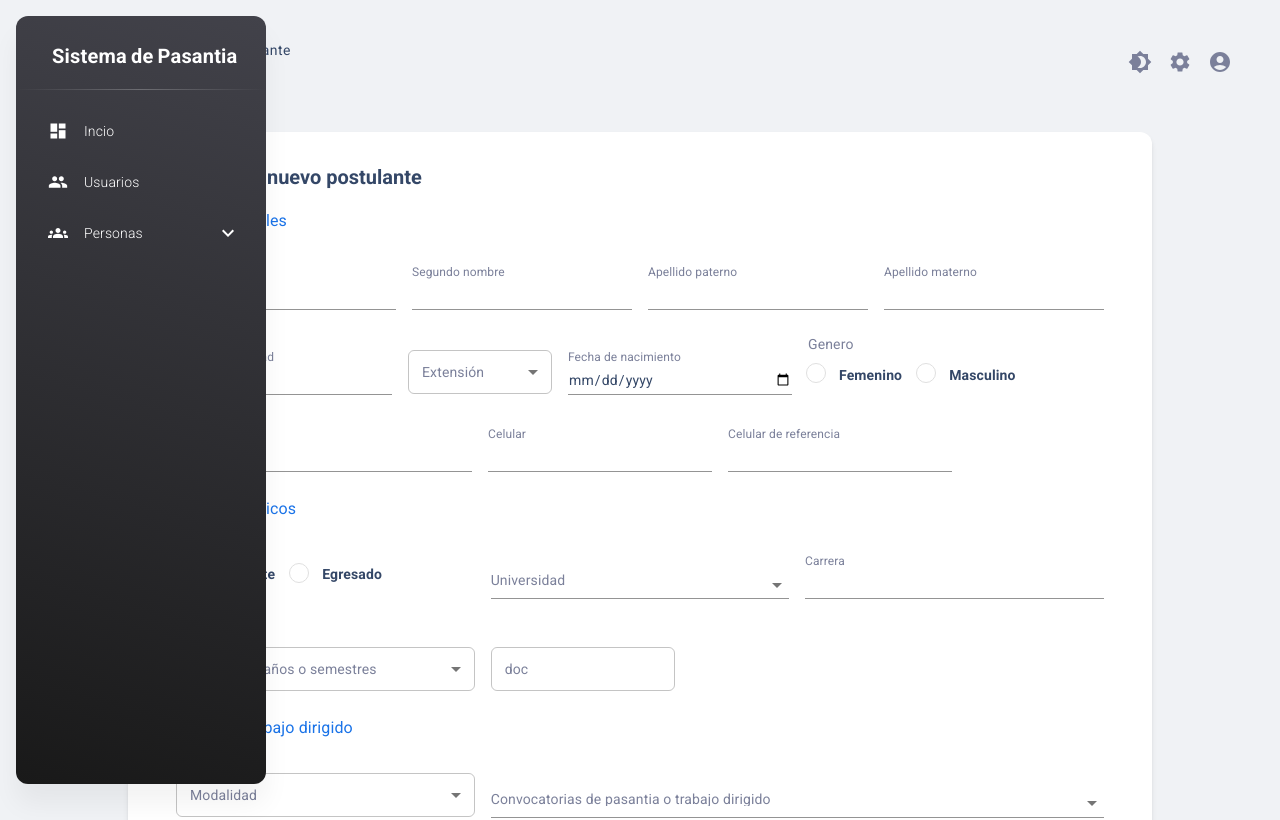
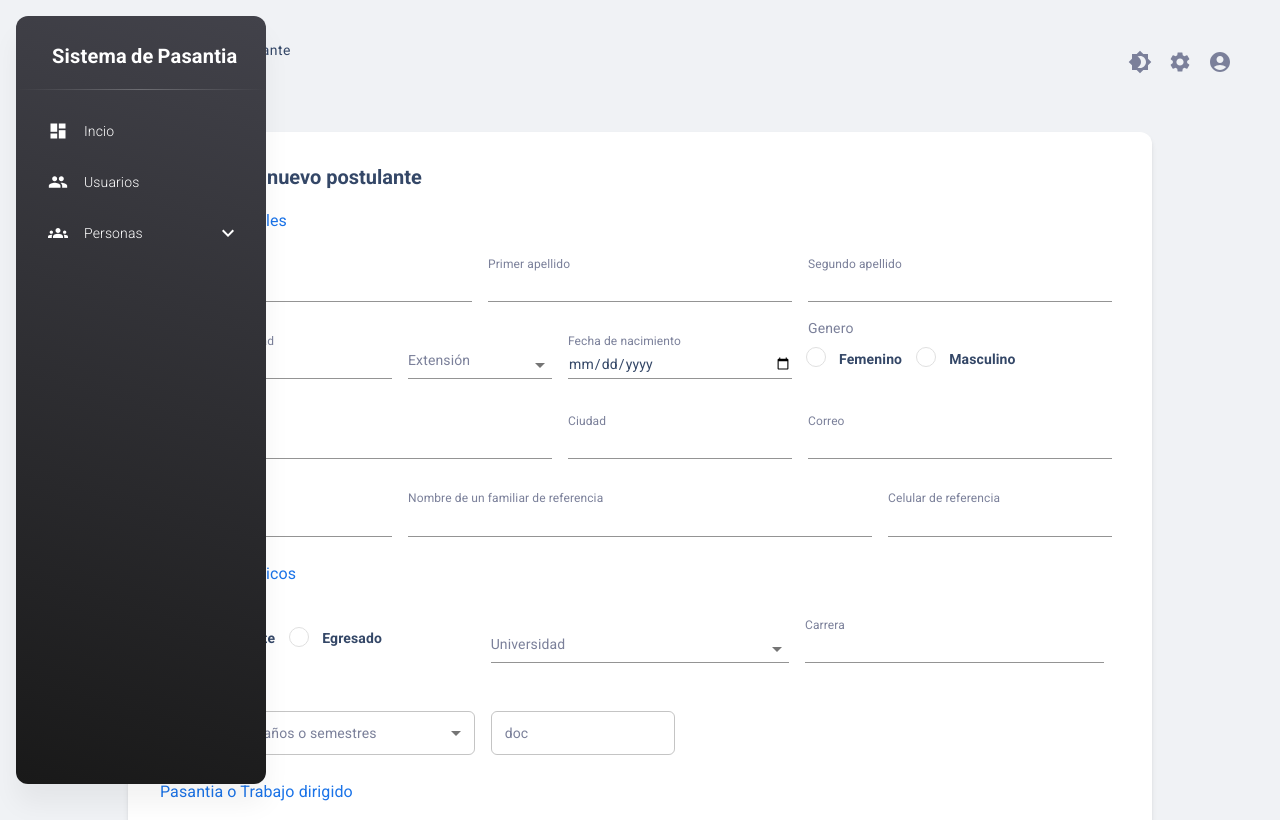
Before and after one commit to SadgamS/pasantia-frontend-v, a React (Vite) app: page /postulantes/crearPostulante in a window 1280 px wide. Shown: the top 820 px of the page. Built offline with nearby package versions, Linux system fonts and the light colour scheme.

Commit message:
modified

```diff
--- a/package.json
+++ b/package.json
@@ -21,7 +21,6 @@
     "react": "^18.2.0",
     "react-dom": "^18.2.0",
     "react-hook-form": "^7.31.3",
-    "react-mui-fileuploader": "^0.2.0",
     "react-router-dom": "^6.3.0",
     "yup": "^0.32.11"
   },
--- a/src/pasantia/pages/personas/postulantes/CrearPostulante.jsx
+++ b/src/pasantia/pages/personas/postulantes/CrearPostulante.jsx
@@ -2,9 +2,9 @@ import { LoadingButton } from '@mui/lab';
 import {
   Autocomplete,
   Button,
-  Card,
   FormControl,
   FormControlLabel,
+  FormHelperText,
   FormLabel,
   Grid,
   InputLabel,
@@ -18,22 +18,37 @@ import {
 import { Link } from 'react-router-dom';
 import SaveIcon from '@mui/icons-material/Save';
 import { FormLayout } from '../../../../layouts/FormLayout';
-import DashboardLayout from '../../../../layouts/layoutContainers/DashboardLayout';
 import MDBox from '../../../../theme/components/MDBox';
 import MDTypography from '../../../../theme/components/MDTypography';
 
-import FileUpload from "react-mui-fileuploader"
+import * as yup from "yup";
+import { yupResolver } from '@hookform/resolvers/yup';
+import { useForm, Controller } from "react-hook-form";
 
 export const CrearPostulante = () => {
-  const handleFileUploadError = (error) => {
-    // Do something...
-    console.log(error)
-  }
 
-  const handleFilesChange = (files) => {
-    // Do something...
-    console.log(files)
-  }
+  const schema = yup.object({
+    nombres: yup.string().required("Ingresa un nombre").matches(/^[a-zA-Z ]*$/,"Solo puede introducir letras"),
+    primer_apellido: yup.string().required("Ingresa un apellido").matches(/^[a-zA-Z ]*$/,"Solo puede introducir letras"),
+    segundo_apellido: yup.string().matches(/^[a-zA-Z ]*$/,"Solo puede introducir letras"),
+    ci: yup.string().required("Ingresa un carnet de identidad").min(5,"Minimo 5 caracteres"),
+    extension: yup.string().required("Selecciona un departamento"),
+    fecha_nacimiento: yup.date().max(new Date(),"asd"),
+  }).required()
+
+  const { control, handleSubmit, formState: {errors}} = useForm({
+    mode: "onChange",
+    defaultValues:{
+      nombres: '',
+      primer_apellido: '',
+      segundo_apellido: '',
+      ci: '',
+      extension: '',
+      fecha_nacimiento: ''
+    },
+    resolver: yupResolver(schema)
+  });
+  const onSubmit = data => console.log(data)
   return (
     <FormLayout>
       <Grid container mt={1}>
@@ -50,72 +65,131 @@ export const CrearPostulante = () => {
           </MDTypography>
         </Grid>
       </Grid>
-      <MDBox component="form" role="form">
-        <Grid container mt={0} spacing={2} p={2}>
-          <Grid item xs={12} sm={6} md={6} lg={3}>
+      <MDBox component="form" role="form" onSubmit={handleSubmit(onSubmit)}>
+        <Grid container mt={0} spacing={2} p={1}>
+          <Grid item xs={12} sm={6} md={4} lg={4}>
+            <Controller
+              name="nombres"
+              control={control}
+              render={({field: {onChange, value}, formState:{error}}) => (
                 <TextField
+                  onChange={onChange}
+                  value={value}
                   variant="standard"
                   InputLabelProps={{
                     shrink: true,
                   }}
-              label="Primer nombre"
+                  error={!!error}
+                  helperText={error ? error.message : null}
+                  label="Nombres"
+                  autoComplete="off"
                   fullWidth
                 />
+              )}
+            />
+
           </Grid>
-          <Grid item xs={12} sm={6} md={6} lg={3}>
+          <Grid item xs={12} sm={6} md={4} lg={4}>
+            <Controller
+              name="primer_apellido"
+              control={control}
+              render={({field: {onChange, value}, fieldState: {error}}) => (
                 <TextField
+                  onChange={onChange}
+                  value={value}
                   variant="standard"
                   InputLabelProps={{
                     shrink: true,
                   }}
-              label="Segundo nombre"
+                  error={!!error}
+                  helperText={error ? error.message : null}
+                  label="Primer apellido"
+                  autoComplete="off"
                   fullWidth
                 />
+              )}
+            />
           </Grid>
-          <Grid item xs={12} sm={6} md={6} lg={3}>
+          <Grid item xs={12} sm={6} md={4} lg={4}>
+          <Controller
+              name="segundo_apellido"
+              control={control}
+              render={({field: {onChange, value}, fieldState: {error}}) => (
                 <TextField
+                  onChange={onChange}
+                  value={value}
                   variant="standard"
                   InputLabelProps={{
                     shrink: true,
                   }}
-              label="Apellido paterno"
+                  error={!!error}
+                  helperText={error ? error.message : null}
+                  label="Segundo apellido"
+                  autoComplete="off"
                   fullWidth
                 />
-          </Grid>
-          <Grid item xs={12} sm={6} md={6} lg={3}>
-            <TextField
-              variant="standard"
-              InputLabelProps={{
-                shrink: true,
-              }}
-              label="Apellido materno"
-              fullWidth
+              )}
             />
           </Grid>
         </Grid>
         <Grid container mt={0} spacing={2} p={1}>
           <Grid item xs={8} sm={7} md={5} lg={3}>
+            <Controller
+              name="ci"
+              control={control}
+              render={({field: {onChange, value}, fieldState: {error}}) => (
                 <TextField
+                  onChange={onChange}
+                  value={value}
                   variant="standard"
-              label="Carnet de identidad"
                   InputLabelProps={{
                     shrink: true,
                   }}
+                  error={!!error}
+                  helperText={error ? error.message : null}
+                  label="Carnet de identidad"
+                  autoComplete="off"
                   fullWidth
+                />
+              )}
             />
           </Grid>
           <Grid item xs={4} sm={5} md={3} lg={2}>
-            <FormControl  fullWidth>
+            <FormControl variant="standard" fullWidth error={!!errors.extension}>
               <InputLabel id="ext">Extensión</InputLabel>
-              <Select   labelId="ext" label="Extension">
-                <MenuItem >La Paz</MenuItem>
-                <MenuItem >Santa Cruz</MenuItem>
-                <MenuItem >PTS</MenuItem>
+            <Controller
+              name="extension"
+              control={control}
+              render={({field:{onChange, value}})=>(
+              <Select
+                onChange={onChange}
+                value={value}
+                labelId="ext"
+                label="Extension"
+              >
+                <MenuItem value={"La Paz"}>La Paz</MenuItem>
+                <MenuItem value={"Santa Cruz"}>Santa Cruz</MenuItem>
+                <MenuItem value={"Oruro"}>Oruro</MenuItem>
+                <MenuItem value={"Cochabamba"}>Cochabamba</MenuItem>
+                <MenuItem value={"Pando"}>Pando</MenuItem>
+                <MenuItem value={"Potosi"}>Potosi</MenuItem>
+                <MenuItem value={"Tarija"}>Tarija</MenuItem>
+                <MenuItem value={"Sucre"}>Sucre</MenuItem>
+                <MenuItem value={"Beni"}>Beni</MenuItem>
               </Select>
+              )}
+              />
+              <FormHelperText>{errors.extension ? errors.extension.message : null}</FormHelperText>
               </FormControl>
           </Grid>
           <Grid item xs={5} sm={5} md={4} lg={3}>
+            <Controller
+              name="fecha_nacimiento"
+              control={control}
+              render={({field: {onChange, value}}) => (
                 <TextField
+                  onChange={onChange}
+                  value={value}
                   variant="standard"
                   label="Fecha de nacimiento"
                   type="date"
@@ -124,6 +198,9 @@ export const CrearPostulante = () => {
                   }}
                   fullWidth
                 />
+              )}
+            />
+
           </Grid>
           <Grid item xs={7} sm={7} md={5} lg={4} sx={{mt:{ xs:-1, sm:-1, md:-1, lg:-2}}}>
             <FormControl fullWidth>
@@ -136,7 +213,27 @@ export const CrearPostulante = () => {
           </Grid>
         </Grid>
       <Grid container mt={0} spacing={2} p={1} >
-        <Grid item xs={6} sm={7} md={6} lg={4}>
+        <Grid item xs={12} sm={7} md={6} lg={5}>
+          <TextField
+            variant="standard"
+            label="Domicilio"
+            InputLabelProps={{
+                shrink: true,
+              }}
+            fullWidth
+          />
+        </Grid>
+        <Grid item xs={12} sm={5} md={2} lg={3}>
+          <TextField
+            variant="standard"
+            label="Ciudad"
+            InputLabelProps={{
+                shrink: true,
+              }}
+            fullWidth
+          />
+        </Grid>
+        <Grid item xs={12} sm={6} md={4} lg={4}>
           <TextField
             variant="standard"
             type="email"
@@ -147,7 +244,9 @@ export const CrearPostulante = () => {
               fullWidth
               />
         </Grid>
-        <Grid item xs={5} sm={5} md={5} lg={3}>
+      </Grid>
+      <Grid container mt={0} spacing={2} p={1}>
+        <Grid item xs={12} sm={4} md={3} lg={3}>
           <TextField
             variant="standard"
             label="Celular"
@@ -157,7 +256,17 @@ export const CrearPostulante = () => {
             fullWidth
           />
         </Grid>
-        <Grid item xs={5} sm={5} md={5} lg={3}>
+        <Grid item xs={12} sm={8} md={6} lg={6}>
+          <TextField
+            variant="standard"
+            label="Nombre de un familiar de referencia"
+            InputLabelProps={{
+                shrink: true,
+              }}
+            fullWidth
+          />
+        </Grid>
+        <Grid item xs={12} sm={5} md={3} lg={3}>
           <TextField
             variant="standard"
             label="Celular de referencia"
@@ -237,26 +346,6 @@ export const CrearPostulante = () => {
           />
         </Grid>
       </Grid>
-      <FileUpload
-      multiFile={true}
-      disabled={false}
-      title="My awesome file uploader"
-      header="[Drag to drop]"
-      leftLabel="or"
-      rightLabel="to select files"
-      buttonLabel="click here"
-      buttonRemoveLabel="Remove all"
-      maxFileSize={1}
-      maxUploadFiles={1}
-      maxFilesContainerHeight={357}
-      errorSizeMessage={'fill it or move it to use the default error message'}
-      allowedExtensions={['jpg', 'jpeg', 'pdf']}
-      onFilesChange={handleFilesChange}
-      onError={handleFileUploadError}
-
-      bannerProps={{ elevation: 0, variant: "outlined" }}
-      containerProps={{ elevation: 0, variant: "outlined" }}
-    />
       <Stack
           direction="row"
           justifyContent="flex-end"
```
Lines whose indentation alone changed are shown as unchanged.
